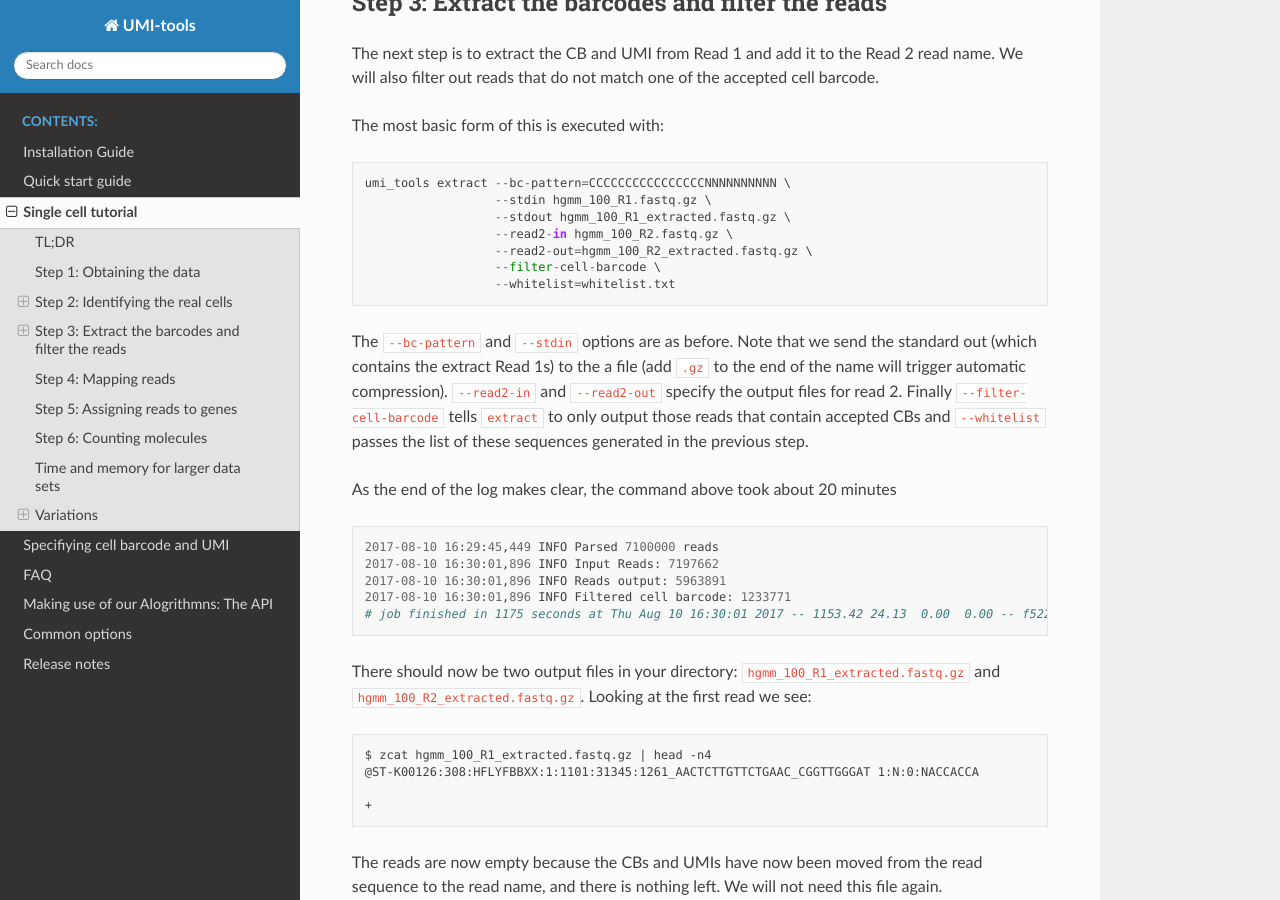
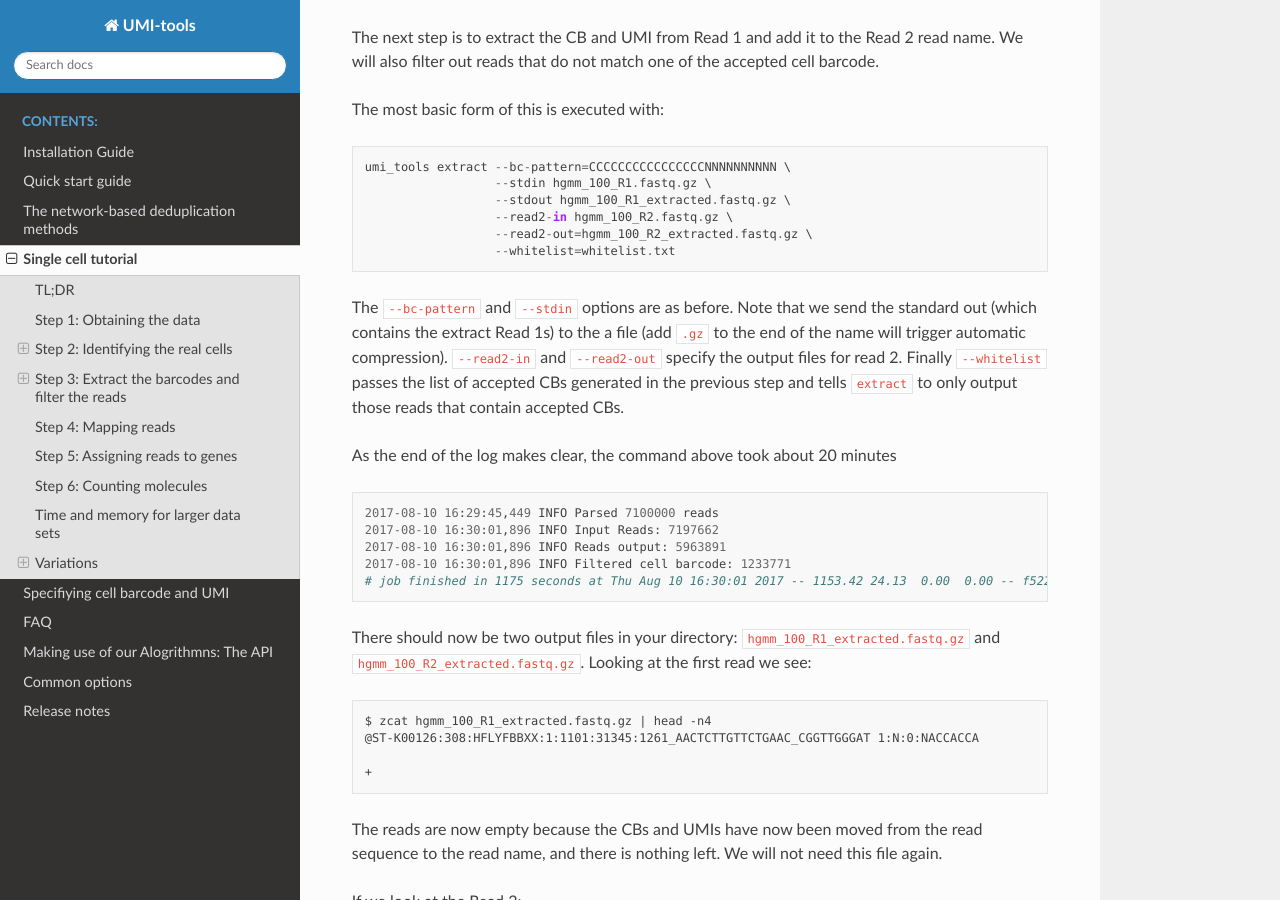
Before and after one commit to CGATOxford/UMI-tools, a Sphinx documentation site: the page built from doc/Single_cell_tutorial.md, in a window 1280 px wide and 900 px high, scrolled down 5045 px. Built offline with Sphinx 7.4.7 and the Read the Docs theme 2.0.0, drawn with Linux system fonts in a browser that asks for light colours; some of the changed text lies outside the part shown.

Commit message:
{ts} documentation update (#433)
* removes need to use --filter-cell-barcode option. See #411

* adds specific page explaining network-based methods to docs

* clarifies methods explanation

* adds check for read length and pattern length. See #424

````diff
--- a/doc/Single_cell_tutorial.md
+++ b/doc/Single_cell_tutorial.md
@@ -56,7 +56,6 @@ umi_tools extract --bc-pattern=CCCCCCCCCCCCCCCCNNNNNNNNNN \
                   --stdout hgmm_100_R1_extracted.fastq.gz \
                   --read2-in hgmm_100_R2.fastq.gz \
                   --read2-out=hgmm_100_R2_extracted.fastq.gz \
-                  --filter-cell-barcode \
                   --whitelist=whitelist.txt;
 # Step 4: Map reads
 STAR --runThreadN 4 \
@@ -192,11 +191,10 @@ umi_tools extract --bc-pattern=CCCCCCCCCCCCCCCCNNNNNNNNNN \
                   --stdout hgmm_100_R1_extracted.fastq.gz \
                   --read2-in hgmm_100_R2.fastq.gz \
                   --read2-out=hgmm_100_R2_extracted.fastq.gz \
-                  --filter-cell-barcode \
                   --whitelist=whitelist.txt
 ```
 
-The `--bc-pattern` and `--stdin` options are as before. Note that we send the standard out (which contains the extract Read 1s) to the a file (add `.gz` to the end of the name will trigger automatic compression). `--read2-in` and `--read2-out` specify the output files for read 2. Finally `--filter-cell-barcode` tells `extract` to only output those reads that contain accepted CBs and `--whitelist` passes the list of these sequences generated in the previous step.
+The `--bc-pattern` and `--stdin` options are as before. Note that we send the standard out (which contains the extract Read 1s) to the a file (add `.gz` to the end of the name will trigger automatic compression). `--read2-in` and `--read2-out` specify the output files for read 2. Finally `--whitelist` passes the list of accepted CBs generated in the previous step and tells `extract` to only output those reads that contain accepted CBs.
 
 As the end of the log makes clear, the command above took about 20 minutes
 
--- a/doc/index.rst
+++ b/doc/index.rst
@@ -34,6 +34,7 @@ UMI-tools was published in `Genome Research <http://genome.cshlp.org/content/ear
 
    INSTALL
    QUICK_START
+   the_methods
    Single_cell_tutorial
    regex
    faq
@@ -64,7 +65,8 @@ The remaining commands, ``group``, ``dedup`` and
 ``count``/``count_tab``, are used to identify PCR duplicates using the
 UMIs and perform different levels of analysis depending on the needs
 of the user. A number of different UMI deduplication schemes are
-enabled - The recommended method is *directional*.
+enabled - The recommended method is *directional*. For more deails about the
+deduplication schemes see :doc:`the_methods`
 
 * dedup:
    **Groups PCR duplicates and deduplicates reads to yield one read per group**
````
Also changed, not shown: doc/the_methods.rst (added, +24 -0 lines), 3 other files.
